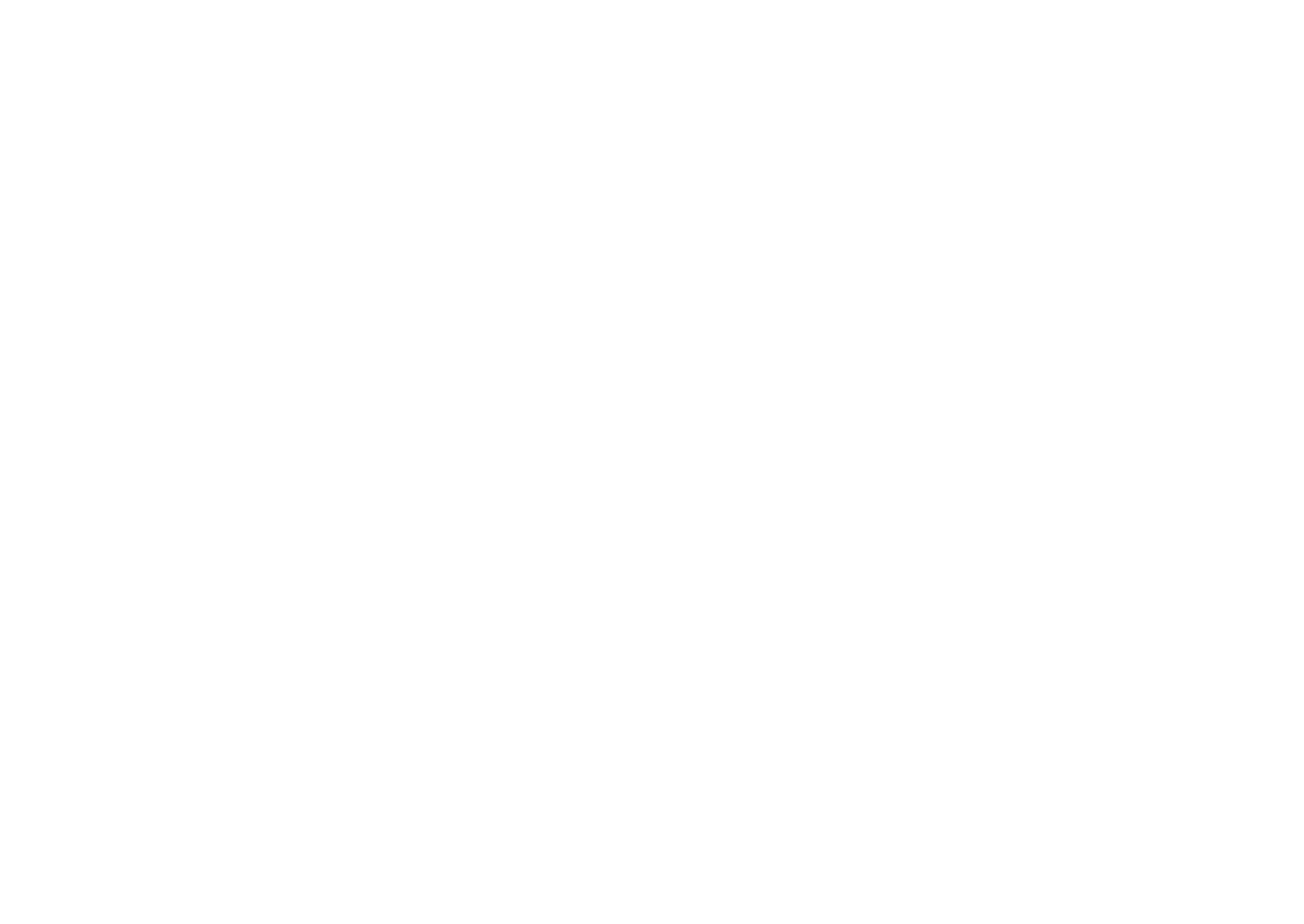
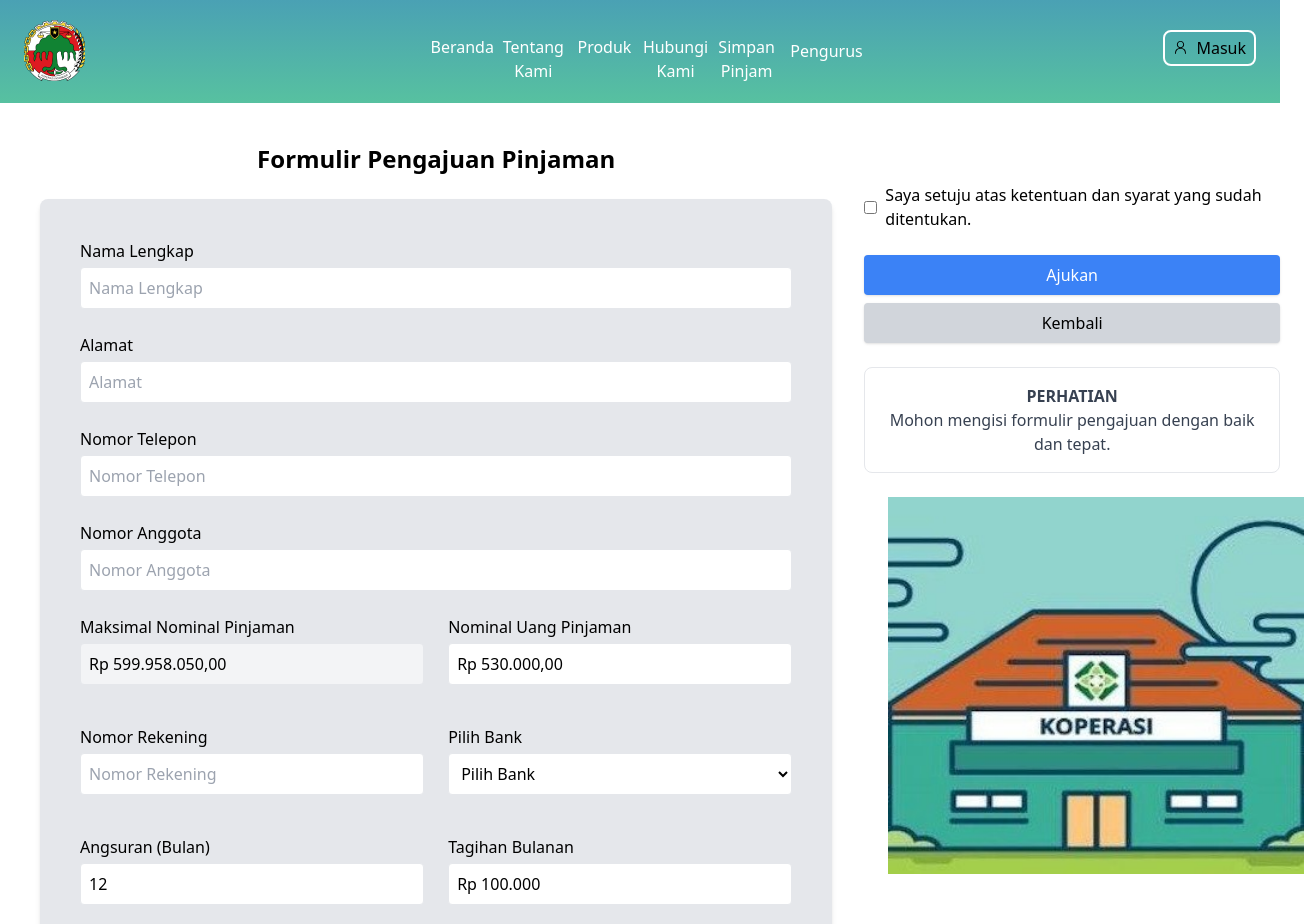
Before and after one commit to Febriann24/KPS, a React (Vite) app: page /FormPengajuan in a window 1280 px wide. Before the commit this address had no page. Shown: the top 924 px of the page, 1304 px wide, since content can reach past the window. Before the commit the page ends 800 px from the top, so only its background shows below. Built offline with nearby package versions, Linux system fonts and the light colour scheme.

Commit message:
Form pengajuan pinjaman
-Form pengajuan pinjaman

```diff
--- a/src/App.jsx
+++ b/src/App.jsx
@@ -7,6 +7,7 @@
 import User from './component/User'
 import Pengajuan from './component/Pengajuan'
 import SimpanPinjam from './component/SimpanPinjam'
+import FormPengajuan from './component/FormPengajuan'
 import { useNavigate } from "react-router-dom";
 
 
@@ -22,6 +23,7 @@
           <Route exact path="/User" element = {<User/>} />
           <Route exact path="/Pengajuan" element = {<Pengajuan/>} />
           <Route exact path="/SimpanPinjam" element = {<SimpanPinjam/>} />
+          <Route exact path="/FormPengajuan" element = {<FormPengajuan/>} />
         </Routes>
       </Router>
     </>
--- /dev/null
+++ b/src/component/FormPengajuan.jsx
@@ -0,0 +1,239 @@
+import React, { useState } from 'react';
+import H from "./H&F/Header";
+import F from "./H&F/Footer";
+import foto from './Foto/Koperasi.jpg';
+
+function FormPengajuan() {
+  const [formData, setFormData] = useState({
+    namaLengkap: '',
+    alamat: '',
+    nomorTelepon: '',
+    nomorAnggota: '',
+    maksimalPinjaman: 'Rp 599.958.050,00',
+    nominalPinjaman: 'Rp 530.000,00',
+    nomorRekening: '',
+    bank: '',
+    angsuran: '12',
+    tagihanBulanan: 'Rp 100.000',
+    keperluanPinjaman: '',
+    setuju: false,
+  });
+
+  const handleChange = (e) => {
+    const { name, value, type, checked } = e.target;
+    setFormData({
+      ...formData,
+      [name]: type === 'checkbox' ? checked : value,
+    });
+  };
+
+  const handleSubmit = (e) => {
+    e.preventDefault();
+    console.log('Form Submitted:', formData);
+  };
+
+  return (
+    <div>
+      {/* Header Component */}
+      <H />
+
+      {/* Main Container */}
+      <div className="flex justify-center space-x-8 mt-10">
+        {/* Left Column: Form Container with Left Padding */}
+        <div className="w-2/3 pl-10"> {/* Added padding-left here */}
+          {/* Title for the Form */}
+          <h2 className="text-2xl font-semibold text-center mb-6">Formulir Pengajuan Pinjaman</h2>
+
+          {/* Form Card */}
+          <div className="bg-gray-200 p-10 rounded-lg shadow-md">
+            <form onSubmit={handleSubmit} id="form-pengajuan" className="grid grid-cols-1 gap-6">
+              <div>
+                <label className="block mb-1">Nama Lengkap</label>
+                <input
+                  type="text"
+                  name="namaLengkap"
+                  value={formData.namaLengkap}
+                  onChange={handleChange}
+                  placeholder="Nama Lengkap"
+                  className="w-full p-2 border rounded bg-white"
+                />
+              </div>
+              <div>
+                <label className="block mb-1">Alamat</label>
+                <input
+                  type="text"
+                  name="alamat"
+                  value={formData.alamat}
+                  onChange={handleChange}
+                  placeholder="Alamat"
+                  className="w-full p-2 border rounded bg-white"
+                />
+              </div>
+              <div>
+                <label className="block mb-1">Nomor Telepon</label>
+                <input
+                  type="text"
+                  name="nomorTelepon"
+                  value={formData.nomorTelepon}
+                  onChange={handleChange}
+                  placeholder="Nomor Telepon"
+                  className="w-full p-2 border rounded bg-white"
+                />
+              </div>
+              <div>
+                <label className="block mb-1">Nomor Anggota</label>
+                <input
+                  type="text"
+                  name="nomorAnggota"
+                  value={formData.nomorAnggota}
+                  onChange={handleChange}
+                  placeholder="Nomor Anggota"
+                  className="w-full p-2 border rounded bg-white"
+                />
+              </div>
+
+              {/* Two Column Layout for Pinjaman Information */}
+              <div className="grid grid-cols-1 md:grid-cols-2 gap-6">
+                <div>
+                  <label className="block mb-1">Maksimal Nominal Pinjaman</label>
+                  <input
+                    type="text"
+                    value={formData.maksimalPinjaman}
+                    className="w-full p-2 border rounded bg-gray-100 cursor-not-allowed"
+                    readOnly
+                  />
+                </div>
+                <div>
+                  <label className="block mb-1">Nominal Uang Pinjaman</label>
+                  <input
+                    type="text"
+                    name="nominalPinjaman"
+                    value={formData.nominalPinjaman}
+                    onChange={handleChange}
+                    placeholder="Nominal Uang Pinjaman"
+                    className="w-full p-2 border rounded bg-white"
+                  />
+                </div>
+              </div>
+
+              {/* Two Column Layout for Rekening Information */}
+              <div className="grid grid-cols-1 md:grid-cols-2 gap-6 mt-4">
+                <div>
+                  <label className="block mb-1">Nomor Rekening</label>
+                  <input
+                    type="text"
+                    name="nomorRekening"
+                    value={formData.nomorRekening}
+                    onChange={handleChange}
+                    placeholder="Nomor Rekening"
+                    className="w-full p-2 border rounded bg-white"
+                  />
+                </div>
+                <div>
+                  <label className="block mb-1">Pilih Bank</label>
+                  <select
+                    name="bank"
+                    value={formData.bank}
+                    onChange={handleChange}
+                    className="w-full p-2 border rounded bg-white"
+                  >
+                    <option value="">Pilih Bank</option>
+                    <option value="Mandiri">Mandiri</option>
+                    <option value="BCA">BCA</option>
+                    <option value="BRI">BRI</option>
+                  </select>
+                </div>
+              </div>
+
+              {/* Two Column Layout for Payment Information */}
+              <div className="grid grid-cols-1 md:grid-cols-2 gap-6 mt-4">
+                <div>
+                  <label className="block mb-1">Angsuran (Bulan)</label>
+                  <input
+                    type="number"
+                    name="angsuran"
+                    value={formData.angsuran}
+                    onChange={handleChange}
+                    placeholder="Angsuran (Bulan)"
+                    className="w-full p-2 border rounded bg-white"
+                  />
+                </div>
+                <div>
+                  <label className="block mb-1">Tagihan Bulanan</label>
+                  <input
+                    type="text"
+                    name="tagihanBulanan"
+                    value={formData.tagihanBulanan}
+                    onChange={handleChange}
+                    placeholder="Tagihan Bulanan"
+                    className="w-full p-2 border rounded bg-white"
+                  />
+                </div>
+              </div>
+
+              {/* Keperluan Pinjaman */}
+              <div>
+                <label className="block mb-1">Keperluan Pinjaman</label>
+                <textarea
+                  name="keperluanPinjaman"
+                  value={formData.keperluanPinjaman}
+                  onChange={handleChange}
+                  placeholder="Keperluan Pinjaman"
+                  className="w-full p-2 border rounded bg-white h-24 mt-4"
+                />
+              </div>
+
+              {/* Hidden Submit Button */}
+              <button type="submit" className="hidden">Submit</button>
+            </form>
+          </div>
+        </div>
+
+        {/* Right Column: Outside the Form Container */}
+        <div className="w-1/3 flex flex-col space-y-6"> {/* Removed margin-top here */}
+          {/* Lowered Checkbox */}
+          <div className="flex justify-start mt-10"> {/* Additional space can be adjusted here if needed */}
+            <label className="flex items-center space-x-2">
+              <input
+                type="checkbox"
+                name="setuju"
+                checked={formData.setuju}
+                onChange={handleChange}
+                className="form-checkbox"
+              />
+              <span>Saya setuju atas ketentuan dan syarat yang sudah ditentukan.</span>
+            </label>
+          </div>
+
+          {/* Buttons */}
+          <div className="mt-6"> {/* Added margin-top here */}
+            <button
+              type="button"
+              onClick={() => document.getElementById('form-pengajuan').submit()}
+              className="bg-blue-500 text-white w-full px-6 py-2 rounded shadow hover:bg-blue-600"
+            >
+              Ajukan
+            </button>
+            <button type="button" className="bg-gray-300 text-black w-full px-6 py-2 rounded shadow hover:bg-gray-400 mt-2">
+              Kembali
+            </button>
+          </div>
+
+          {/* Perhatian Section */}
+          <div className="border p-4 rounded-lg text-center text-gray-700">
+            <strong>PERHATIAN</strong>
+            <p>Mohon mengisi formulir pengajuan dengan baik dan tepat.</p>
+          </div>
+
+          {/* Larger Image */}
+          <img src={foto} alt="Koperasi" className="mt-4 mb-4 ml-[24px] w-full h-auto" /> {/* Made the image larger */}
+        </div>
+      </div>
+
+      {/* Footer Component */}
+      <F />
+    </div>
+  );
+}
+
+export default FormPengajuan;
--- a/src/component/H&F/Header.jsx
+++ b/src/component/H&F/Header.jsx
@@ -24,11 +24,9 @@
                         <Link to='/SimpanPinjam' >Simpan Pinjam</Link>
                     </li>
                     <li className="relative text-white group">
-                    {/* Pengurus Menu with Dropdown */}
-                    <button className="focus:outline-none py-1 px-2 text-sm">
+                    <button className="focus:outline-none py-1 px-2 text-md">
                         Pengurus
                     </button>
-                    {/* Dropdown Menu */}
                     <ul className="absolute left-0 hidden w-56 bg-gray-800 text-white rounded shadow-lg mt-1 group-hover:block z-50">
                         <li className="px-4 py-2 hover:bg-gray-600 text-sm">
                         <Link to="/User">Daftar User Anggota</Link>
--- a/src/component/SimpanPinjam.jsx
+++ b/src/component/SimpanPinjam.jsx
@@ -110,7 +110,7 @@
             </div>
 
           <div className="flex justify-between gap-4">
-            <a href="#" className="w-full">
+            <a href="/FormPengajuan" className="w-full">
             <button className="w-full py-2 bg-white text-gray-700 rounded-lg shadow hover:bg-gray-100 transition-colors font-bold">
                 Ajukan Pinjaman
             </button>
```
Also changed, not shown: src/component/Foto/Koperasi.jpg (added).
